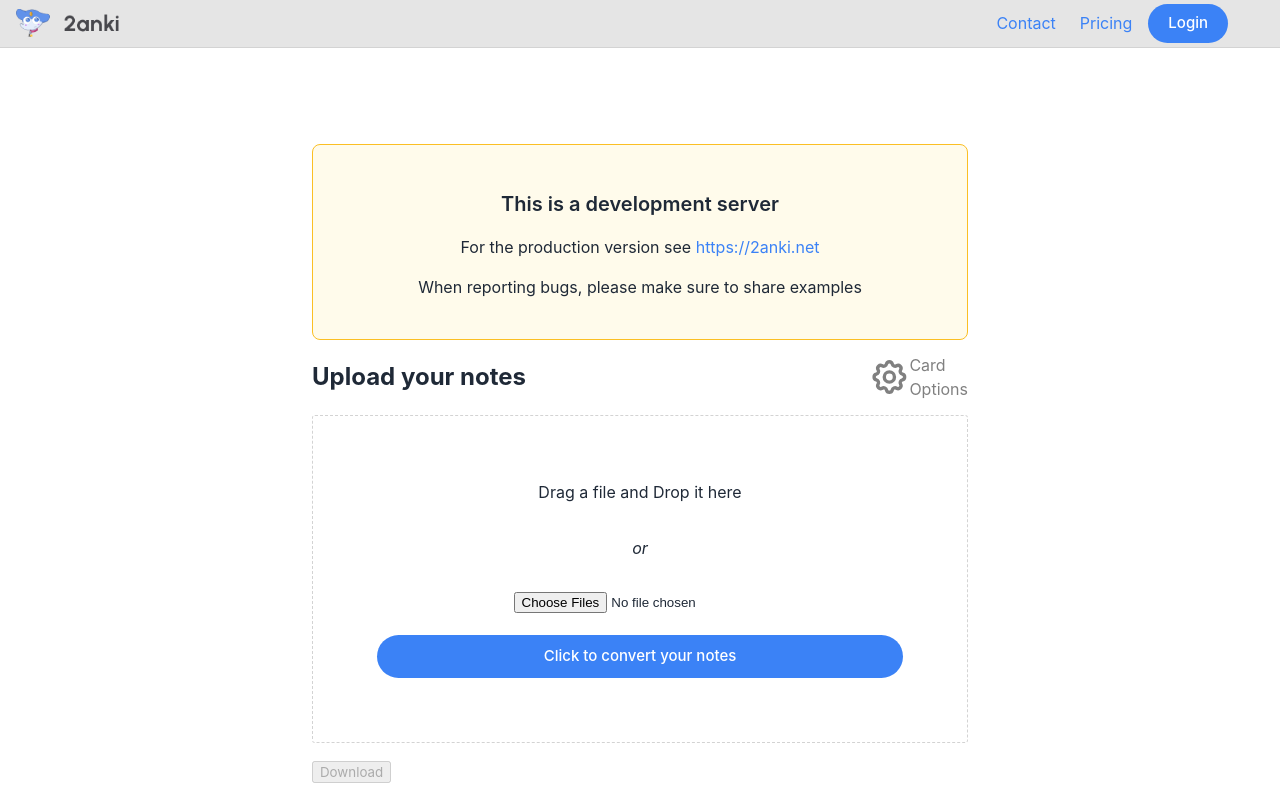
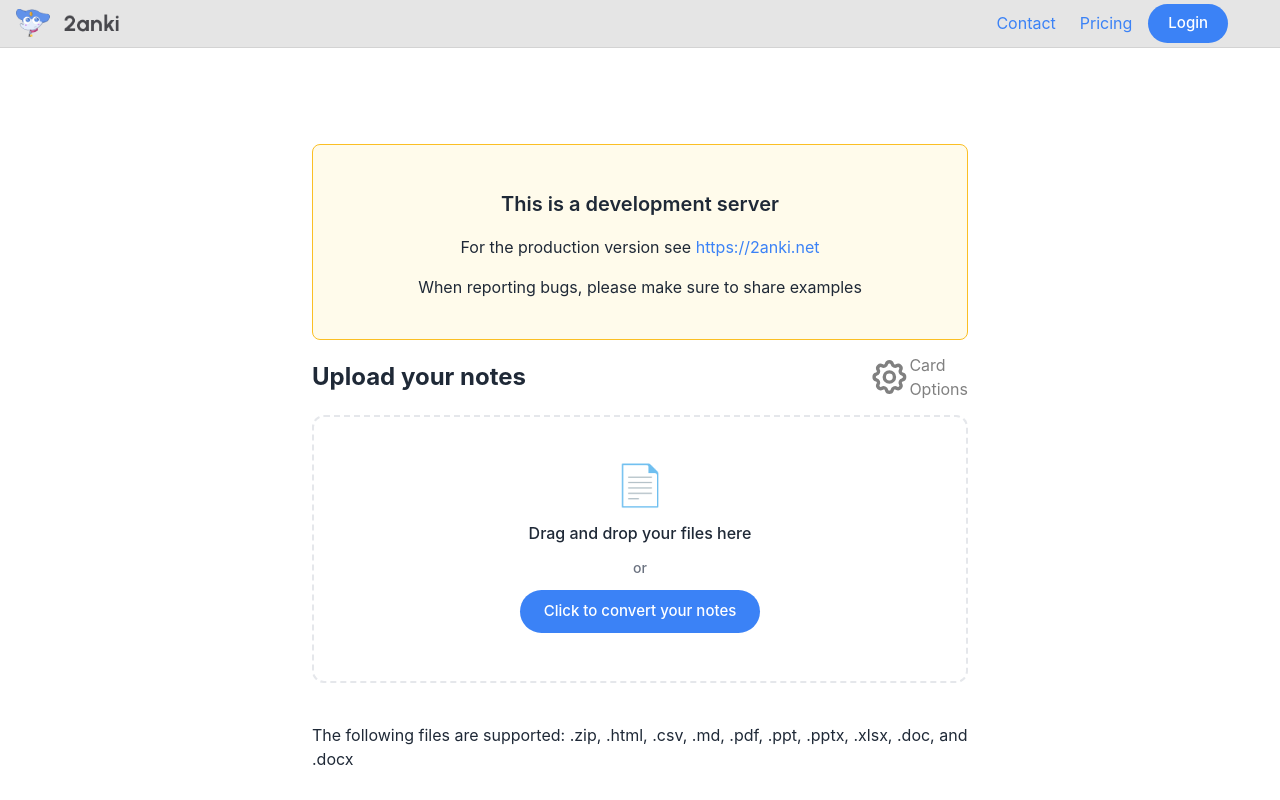
Before and after one commit to 2anki/web, a React (Vite) app: page /upload in a window 1280 px wide. Shown: the top 800 px of the page. Built offline with nearby package versions, Linux system fonts and the light colour scheme; no server answers.

Commit message:
refactor: improve the upload form look
Signed-off-by: Alexander Alemayhu <alexander@alemayhu.com>

```diff
--- a/src/pages/UploadPage/components/DownloadButton.tsx
+++ b/src/pages/UploadPage/components/DownloadButton.tsx
@@ -1,5 +1,6 @@
 import { useEffect, useRef } from 'react';
 import { getDownloadFileName } from '../../DownloadsPage/helpers/getDownloadFileName';
+import formStyles from './UploadForm/UploadForm.module.css';
 
 interface Props {
   downloadLink: string | null | undefined;
@@ -12,10 +13,6 @@ function DownloadButton(props: Props) {
   const isDownloadable = downloadLink && deckName;
   const downloadRef = useRef<HTMLAnchorElement>(null);
 
-  const className = `button cta
-              ${isDownloadable ? 'is-primary' : 'is-light'}
-              ${uploading ? 'is-loading' : ''}`;
-
   const isReady = downloadLink && !uploading;
 
   useEffect(() => {
@@ -24,11 +21,17 @@ function DownloadButton(props: Props) {
     }
   }, [isReady, downloadRef]);
 
+  if (!isDownloadable && !uploading) {
+    return null;
+  }
+
   return (
-    <div>
+    <div className={formStyles.downloadWrapper}>
       <button
         type="button"
-        className={className}
+        className={`${formStyles.downloadButton} ${
+          isReady ? formStyles.downloadButtonReady : ''
+        }`}
         onClick={(event) => {
           if (!isDownloadable) {
             event?.preventDefault();
@@ -37,7 +40,7 @@ function DownloadButton(props: Props) {
         }}
         disabled={!isDownloadable}
       >
-        Download
+        {uploading ? 'Converting...' : 'Download'}
       </button>
       {downloadLink && (
         <a
--- /dev/null
+++ b/src/pages/UploadPage/components/UploadForm/UploadForm.module.css
@@ -0,0 +1,108 @@
+.dropZone {
+  border: 2px dashed var(--color-border);
+  border-radius: var(--radius-lg);
+  padding: 3rem 2rem;
+  max-width: 800px;
+  margin: 0 auto;
+  display: flex;
+  flex-direction: column;
+  align-items: center;
+  gap: 0.75rem;
+  text-align: center;
+  color: var(--color-text-secondary);
+  transition: border-color 0.15s ease, background-color 0.15s ease;
+  cursor: pointer;
+}
+
+.dropZone:hover,
+.dropZoneActive {
+  border-color: var(--color-primary);
+  background: var(--color-primary-light, #f0f7ff);
+}
+
+.dropIcon {
+  font-size: 2.5rem;
+  line-height: 1;
+  margin-bottom: 0.25rem;
+}
+
+.dropText {
+  font-size: 1rem;
+  font-weight: 500;
+  color: var(--color-text-primary);
+}
+
+.dropHint {
+  font-size: 0.875rem;
+  color: var(--color-text-secondary);
+}
+
+.fileInput {
+  position: absolute;
+  width: 1px;
+  height: 1px;
+  overflow: hidden;
+  clip: rect(0, 0, 0, 0);
+}
+
+.convertButton {
+  display: inline-block;
+  padding: 0.625rem 1.5rem;
+  background: var(--color-primary);
+  color: #fff;
+  border: none;
+  border-radius: var(--radius-full);
+  font-size: 0.9375rem;
+  font-weight: 500;
+  cursor: pointer;
+  text-decoration: none;
+  transition: background 0.15s ease;
+}
+
+.convertButton:hover {
+  background: var(--color-primary-hover, #4338ca);
+}
+
+.downloadWrapper {
+  text-align: center;
+}
+
+.downloadButton {
+  display: inline-flex;
+  align-items: center;
+  justify-content: center;
+  gap: 0.5rem;
+  padding: 0.625rem 1.5rem;
+  background: var(--color-primary);
+  color: #fff;
+  border: none;
+  border-radius: var(--radius-full);
+  font-size: 0.9375rem;
+  font-weight: 500;
+  cursor: pointer;
+  margin: 1rem auto 0;
+  transition: background 0.15s ease;
+}
+
+.downloadButton:hover:not(:disabled) {
+  background: var(--color-primary-hover, #4338ca);
+}
+
+.downloadButton:disabled {
+  opacity: 0.5;
+  cursor: not-allowed;
+}
+
+.downloadButtonReady {
+  background: #16a34a;
+}
+
+.downloadButtonReady:hover {
+  background: #15803d;
+}
+
+@media (max-width: 600px) {
+  .dropZone {
+    padding: 2rem 1rem;
+  }
+}
--- a/src/pages/UploadPage/components/UploadForm/UploadForm.tsx
+++ b/src/pages/UploadPage/components/UploadForm/UploadForm.tsx
@@ -4,9 +4,9 @@ import handleRedirect from '../../../../lib/handleRedirect';
 import getAcceptedContentTypes from '../../helpers/getAcceptedContentTypes';
 import getHeadersFilename from '../../helpers/getHeadersFilename';
 import DownloadButton from '../DownloadButton';
-import DropParagraph from '../DropParagraph';
 import { useDrag } from './hooks/useDrag';
 import { ClaudeProgress } from './ClaudeProgress';
+import formStyles from './UploadForm.module.css';
 import styles from '../../../../styles/shared.module.css';
 
 interface UploadFormProps {
@@ -71,18 +71,24 @@ function UploadForm({ setErrorMessage }: Readonly<UploadFormProps>) {
 
   return (
     <form encType="multipart/form-data" method="post" onSubmit={handleSubmit}>
-      <div>
-        <div>
-          <div>
-            <DropParagraph hover={dropHover}>
-              Drag a file and Drop it here
-              <p className="my-2">
-                <i>or</i>
-              </p>
-              <label htmlFor="pakker">
+      <label
+        htmlFor="pakker"
+        className={`${formStyles.dropZone} ${
+          dropHover ? formStyles.dropZoneActive : ''
+        }`}
+      >
+        <span className={formStyles.dropIcon}>📄</span>
+        <span className={formStyles.dropText}>
+          Drag and drop your files here
+        </span>
+        <span className={formStyles.dropHint}>or</span>
+        <span className={formStyles.convertButton}>
+          Click to convert your notes
+        </span>
         <input
           ref={fileInputRef}
-                  className="file-input"
+          className={formStyles.fileInput}
+          id="pakker"
           type="file"
           name="pakker"
           accept={getAcceptedContentTypes()}
@@ -91,11 +97,6 @@ function UploadForm({ setErrorMessage }: Readonly<UploadFormProps>) {
           onChange={() => convertRef.current?.click()}
         />
       </label>
-              <span className={styles.btnPrimary}>
-                Click to convert your notes
-              </span>
-            </DropParagraph>
-          </div>
       <DownloadButton
         downloadLink={downloadLink}
         deckName={deckName}
@@ -108,8 +109,6 @@ function UploadForm({ setErrorMessage }: Readonly<UploadFormProps>) {
         ref={convertRef}
         type="submit"
       />
-        </div>
-      </div>
     </form>
   );
 }
```
Lines whose indentation alone changed are shown as unchanged.
